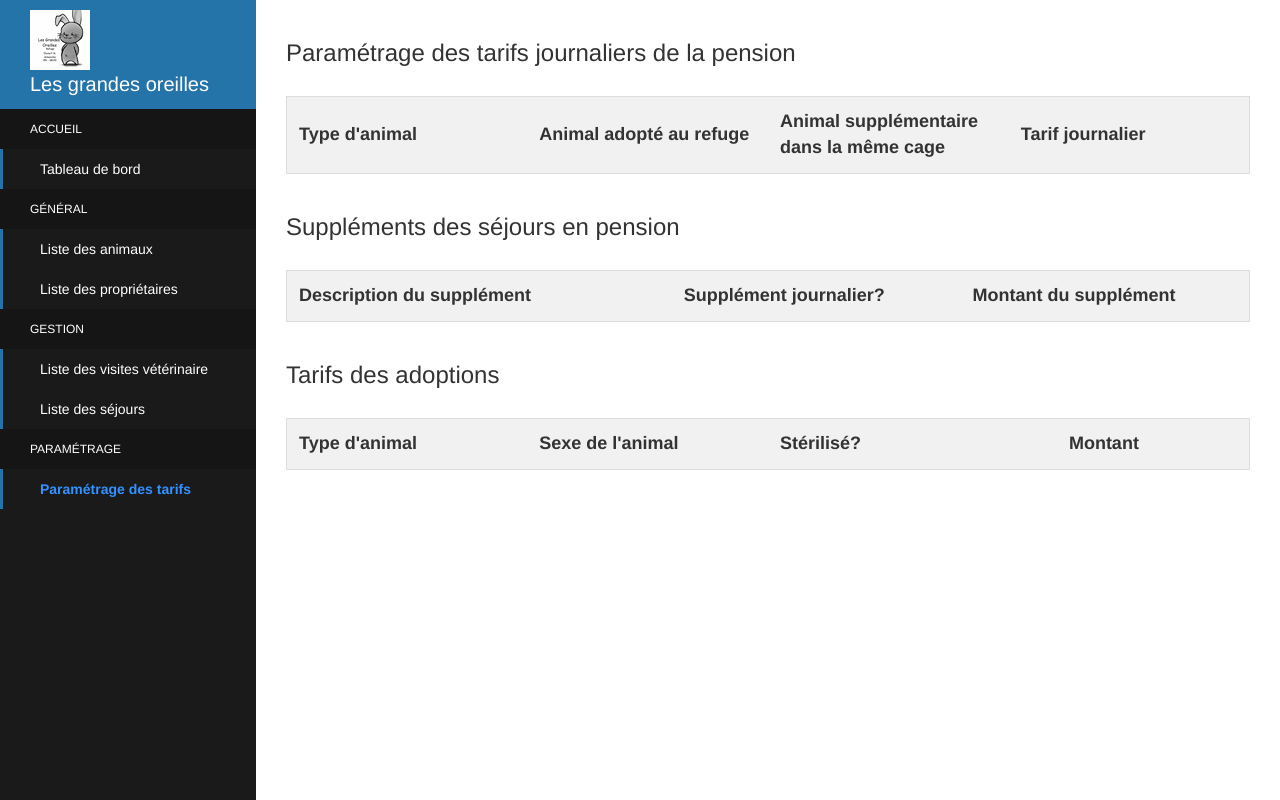
After one commit to shabang/openclassroom, a Django app: page /applicationTest/parametrage_tarifaire/ in a window 1280 px wide. The commit adds this page. Run offline with Django 3.2, Linux system fonts and the light colour scheme; the visitor is signed in with stand-in values (Sample User, id 1); data that the repository does not hold is empty; some libraries are stand-ins or nearby versions.

Commit message:
Mise en place du parametrage des tarifs

```diff
--- a/applicationTest/admin.py
+++ b/applicationTest/admin.py
@@ -1,8 +1,12 @@
 from django.contrib import admin
-from applicationTest.models import Proprietaire, Animal, VisiteMedicale, Sejour, Adoption
+from applicationTest.models import Proprietaire, Animal, VisiteMedicale, Sejour, Adoption,\
+TarifJournalier, TarifAdoption, ParametreTarifairePension
 
 admin.site.register(Proprietaire)
 admin.site.register(Animal)
 admin.site.register(VisiteMedicale)
 admin.site.register(Sejour)
 admin.site.register(Adoption)
+admin.site.register(TarifJournalier)
+admin.site.register(TarifAdoption)
+admin.site.register(ParametreTarifairePension)
--- a/applicationTest/urls.py
+++ b/applicationTest/urls.py
@@ -20,4 +20,5 @@ urlpatterns = [
     path('visites/', views.search_visite, name="visites"),
     path('creer_visite/', login_required(views.create_visite.as_view()), name="creer_visite"),
     path('ajax/load-animals/', views.load_animals, name='ajax_load_animals'),
+    path('parametrage_tarifaire/', views.parametrage_tarifaire, name="parametrage_tarifaire"),
 ]
--- a/applicationTest/views.py
+++ b/applicationTest/views.py
@@ -2,8 +2,8 @@
 from django.shortcuts import render
 from django.views.generic import CreateView, UpdateView
 from applicationTest.forms import AnimalSearchForm, ProprietaireSearchForm, AnimalForm, ConnexionForm, VisiteSearchForm, SejourSearchForm, UserForm, ProprietaireForm, SejourForm
-from applicationTest.models import Animal, Proprietaire, VisiteMedicale, Sejour, ORIGINE,\
-    Adoption
+from applicationTest.models import Animal, Proprietaire, VisiteMedicale, Sejour,\
+    Adoption, TarifJournalier, TarifAdoption, ParametreTarifairePension
 from django.urls import reverse_lazy
 from _datetime import timedelta
 from django.contrib.auth.decorators import login_required,permission_required
@@ -314,3 +314,11 @@ def load_animals(request):
     proprietaire_id = request.GET.get('proprietaire')
     animaux = Animal.objects.filter(proprietaire_id=proprietaire_id)
     return render(request,'applicationTest/sejour_form_select_animals.html', {'animaux':animaux})
+
+@login_required
+def parametrage_tarifaire(request):
+    selected = "parametrage_tarifaire"
+    tarifsJournaliersPension = TarifJournalier.objects.all()
+    tarifsSupplements = ParametreTarifairePension.objects.all()
+    tarifsAdoption = TarifAdoption.objects.all()
+    return render(request,'applicationTest/parametrage_tarifaire.html', locals())
--- a/templates/applicationTest/base.html
+++ b/templates/applicationTest/base.html
@@ -50,6 +50,13 @@
         <span {% if selected == "sejours" %} class = "selected" {% endif %}>Liste des séjours</span>
       </a>
     </li>
+    <li class="header">Paramétrage</li>
+    <li>
+      <a href="{% url 'parametrage_tarifaire' %}">
+        <i class="fa fa-users" aria-hidden="true"></i>
+         <span {% if selected == "parametrage_tarifaire" %} class = "selected" {% endif %}> Paramétrage des tarifs </span>
+      </a>
+    </li>
   </ul>
 </div>
 
--- /dev/null
+++ b/templates/applicationTest/parametrage_tarifaire.html
@@ -0,0 +1,67 @@
+{% extends "applicationTest/base.html" %}
+
+{% block content %}
+
+<div class="col-sm-12">
+<h3>Paramétrage des tarifs journaliers de la pension</h3>
+<br>
+<table id="myTable">
+  <tr class="header">
+    <th style="width:25%;">Type d'animal</th>
+    <th style="width:25%;">Animal adopté au refuge</th>
+	<th style="width:25%;">Animal supplémentaire dans la même cage</th>
+	<th style="width:25%;">Tarif journalier</th>
+  </tr>
+  {% for tarif in tarifsJournaliersPension %}
+  <tr>
+    <td>{{tarif.get_type_animal_display}}</td>
+    <td>{{tarif.get_adopte_refuge_display}}</td>
+	<td>{{tarif.get_supplementaire_display}}</td>
+	<td>{{tarif.montant_jour}}</td>
+  </tr>
+  {% endfor %}
+</table>
+
+<br>
+
+<h3>Suppléments des séjours en pension</h3>
+<br>
+<table id="myTable">
+  <tr class="header">
+    <th style="width:40%;">Description du supplément</th>
+    <th style="width:30%;">Supplément journalier?</th>
+	<th style="width:30%;">Montant du supplément</th>
+  </tr>
+  {% for tarif in tarifsSupplements %}
+  <tr>
+    <td>{{tarif.get_type_supplement_display}}</td>
+    <td>{{tarif.get_supplement_journalier_display}}</td>
+	<td>{{tarif.montant}}</td>
+  </tr>
+  {% endfor %}
+</table>
+
+<br>
+
+<h3>Tarifs des adoptions</h3>
+<br>
+<table id="myTable">
+  <tr class="header">
+    <th style="width:25%;">Type d'animal</th>
+    <th style="width:25%;">Sexe de l'animal</th>
+	<th style="width:30%;">Stérilisé?</th>
+	<th style="width:30%;">Montant</th>
+  </tr>
+  {% for tarif in tarifsAdoption %}
+  <tr>
+    <td>{{tarif.get_type_animal_display}}</td>
+    <td>{{tarif.get_sexe_display}}</td>
+    <td>{{tarif.get_sterilise_display}}</td>
+	<td>{{tarif.montant}}</td>
+  </tr>
+  {% endfor %}
+</table>
+
+</div>
+
+{% endblock %}
```
Also changed, not shown: applicationTest/models.py (+26 -0 lines).
